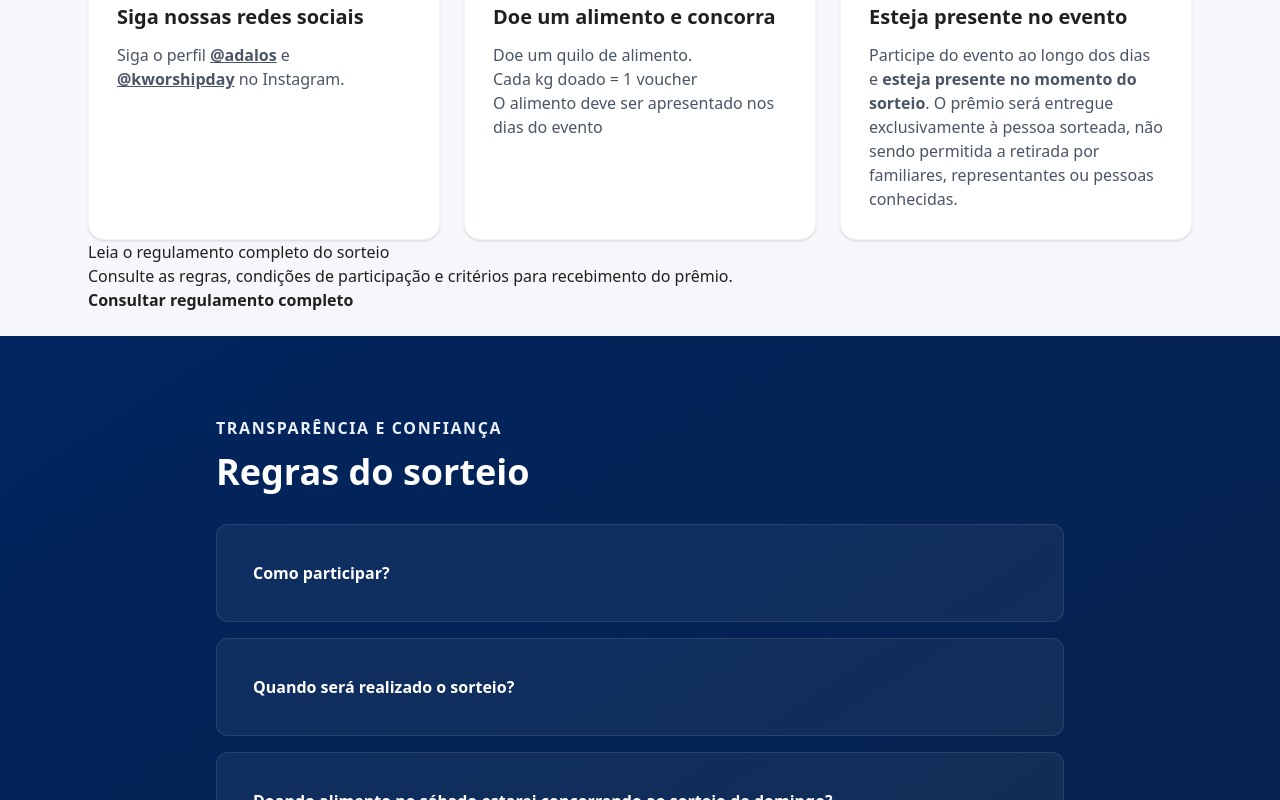
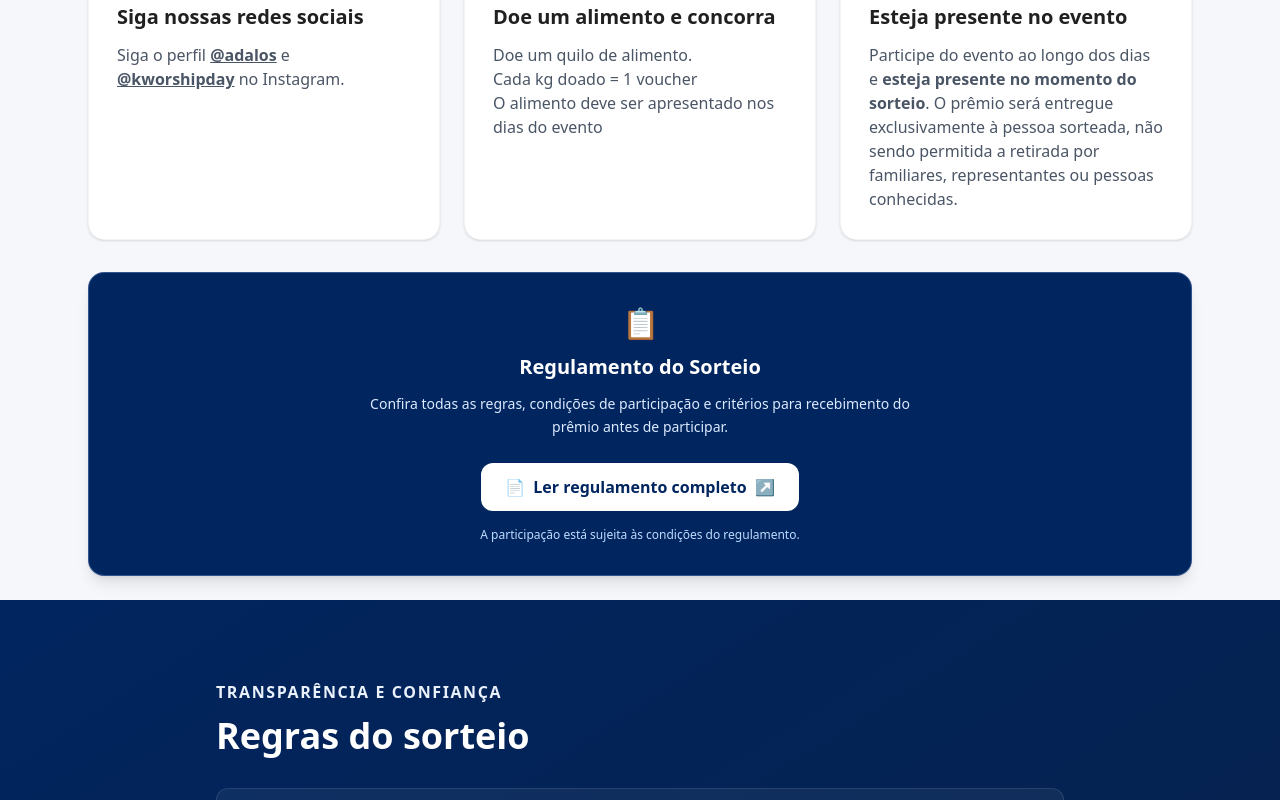
Before and after one commit to sarah-lima/landpage-kworship, a Next.js app in the folder kworship-page/: page /sorteio in a window 1280 px wide. Shown: the part 779-1579 px from the top of the page. Built offline with nearby package versions, Linux system fonts and the light colour scheme.

Commit message:
feat ajuste

```diff
--- a/kworship-page/app/sorteio/page.tsx
+++ b/kworship-page/app/sorteio/page.tsx
@@ -56,16 +56,35 @@ export default function Sorteio() {
             <StepCard number="03" title="Esteja presente no evento">
              Participe do evento ao longo dos dias e <b> esteja presente no momento do sorteio</b>. O prêmio será entregue exclusivamente à pessoa sorteada, não sendo permitida a retirada por familiares, representantes ou pessoas conhecidas.            </StepCard>
           </div>
-Leia o regulamento completo do sorteio<br/>
-Consulte as regras, condições de participação e critérios para recebimento do prêmio.<br/>
-          <a
-  href="https://docs.google.com/document/d/1PM_RlwlERUWLKh4IF5J7wyd750ZIo78U/edit?usp=drivesdk&ouid=100304160764718001992&rtpof=true&sd=true"
-  target="_blank"
-  rel="noopener noreferrer"
-><b>
-  Consultar regulamento completo</b>
-</a>
-        </div>
+
+<div className="mt-8 rounded-2xl border border-[#aac5ef]/30 bg-[#01255f] px-6 py-8 text-center shadow-lg">
+  <div className="mb-3 text-3xl">📋</div>
+
+  <h3 className="mb-3 text-xl font-bold text-white">
+    Regulamento do Sorteio
+  </h3>
+
+  <p className="mx-auto mb-6 max-w-xl text-sm leading-relaxed text-blue-100">
+    Confira todas as regras, condições de participação e
+    critérios para recebimento do prêmio antes de participar.
+  </p>
+
+  <a
+    href="https://docs.google.com/document/d/1PM_RlwlERUWLKh4IF5J7wyd750ZIo78U/preview"
+    target="_blank"
+    rel="noopener noreferrer"
+    className="inline-flex items-center gap-2 rounded-xl bg-white px-6 py-3 font-bold text-[#01255f] transition-all duration-300 hover:-translate-y-1 hover:bg-[#aac5ef] hover:shadow-lg"
+  >
+    <span>📄</span>
+    Ler regulamento completo
+    <span>↗</span>
+  </a>
+
+  <p className="mt-4 text-xs text-blue-200">
+    A participação está sujeita às condições do regulamento.
+  </p>
+</div>
+ </div>
 
       {/* Regras */}
       <div className="bg-gradient-to-br from-[#01255f] to-[#072048] px-6 py-20 text-white">
```
